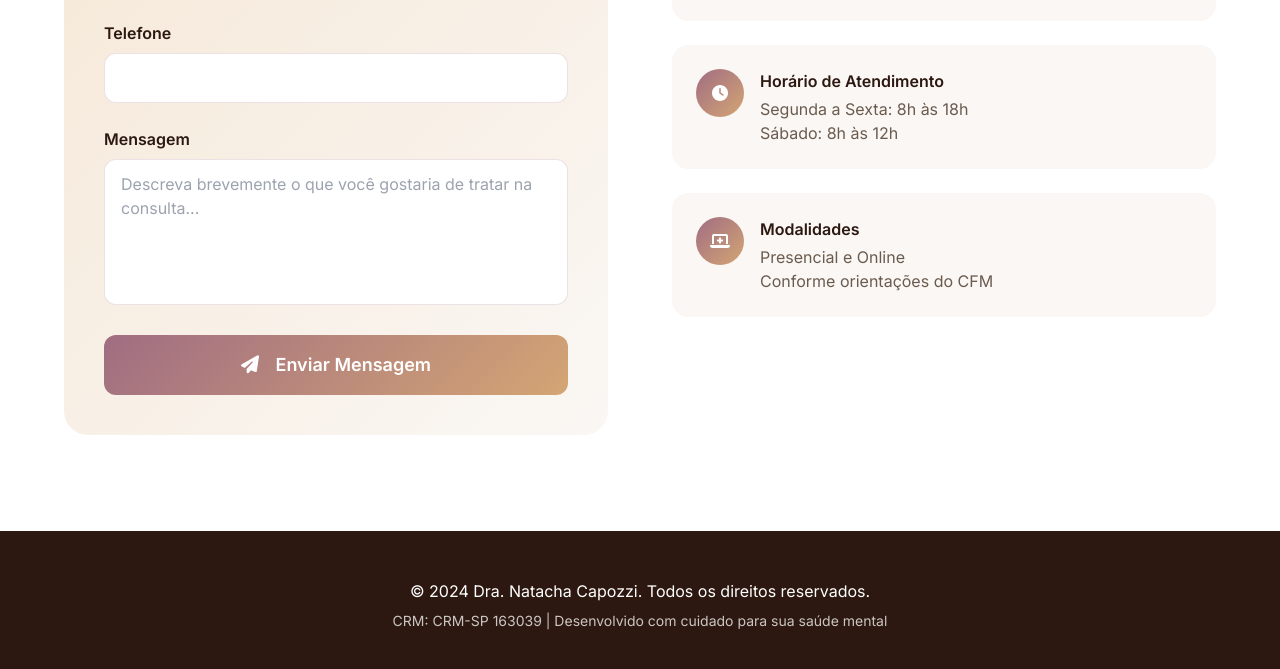
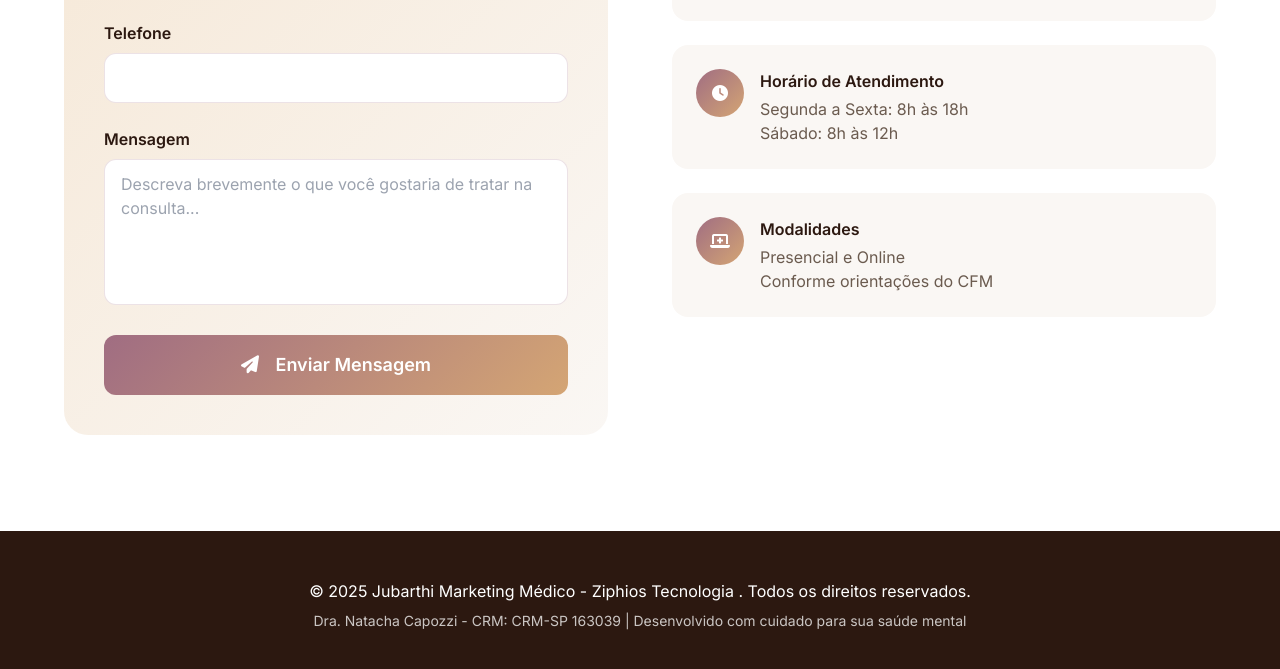
Before and after one commit to jubarthi/natachacapozzi, a plain HTML site: page index.html in a window 1280 px wide. Shown: the part 4806-5475 px from the top of the page. Drawn offline with nearby package versions, Linux system fonts and the light colour scheme.

Commit message:
Update index.html

```diff
--- a/index.html
+++ b/index.html
@@ -495,8 +495,8 @@
     <!-- Footer -->
     <footer class="py-12 bg-dark text-white text-center">
         <div class="container mx-auto px-4">
-            <p class="mb-2">&copy; 2024 Dra. Natacha Capozzi. Todos os direitos reservados.</p>
-            <p class="text-sm opacity-75">CRM: CRM-SP 163039 | Desenvolvido com cuidado para sua saúde mental</p>
+            <p class="mb-2">&copy; 2025 Jubarthi Marketing Médico - Ziphios Tecnologia . Todos os direitos reservados.</p>
+            <p class="text-sm opacity-75"> Dra. Natacha Capozzi - CRM: CRM-SP 163039 | Desenvolvido com cuidado para sua saúde mental</p>
         </div>
     </footer>
 
```
